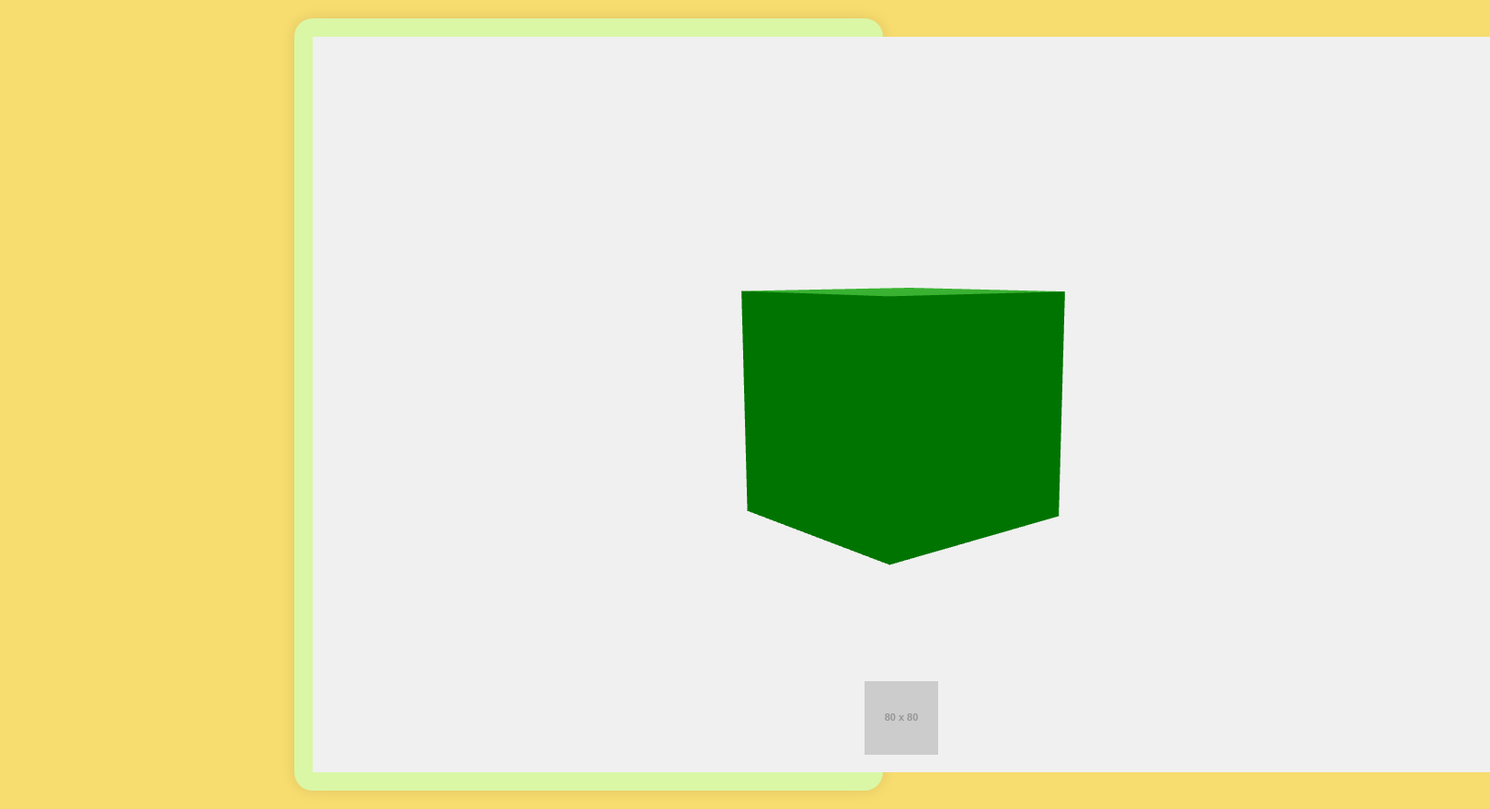
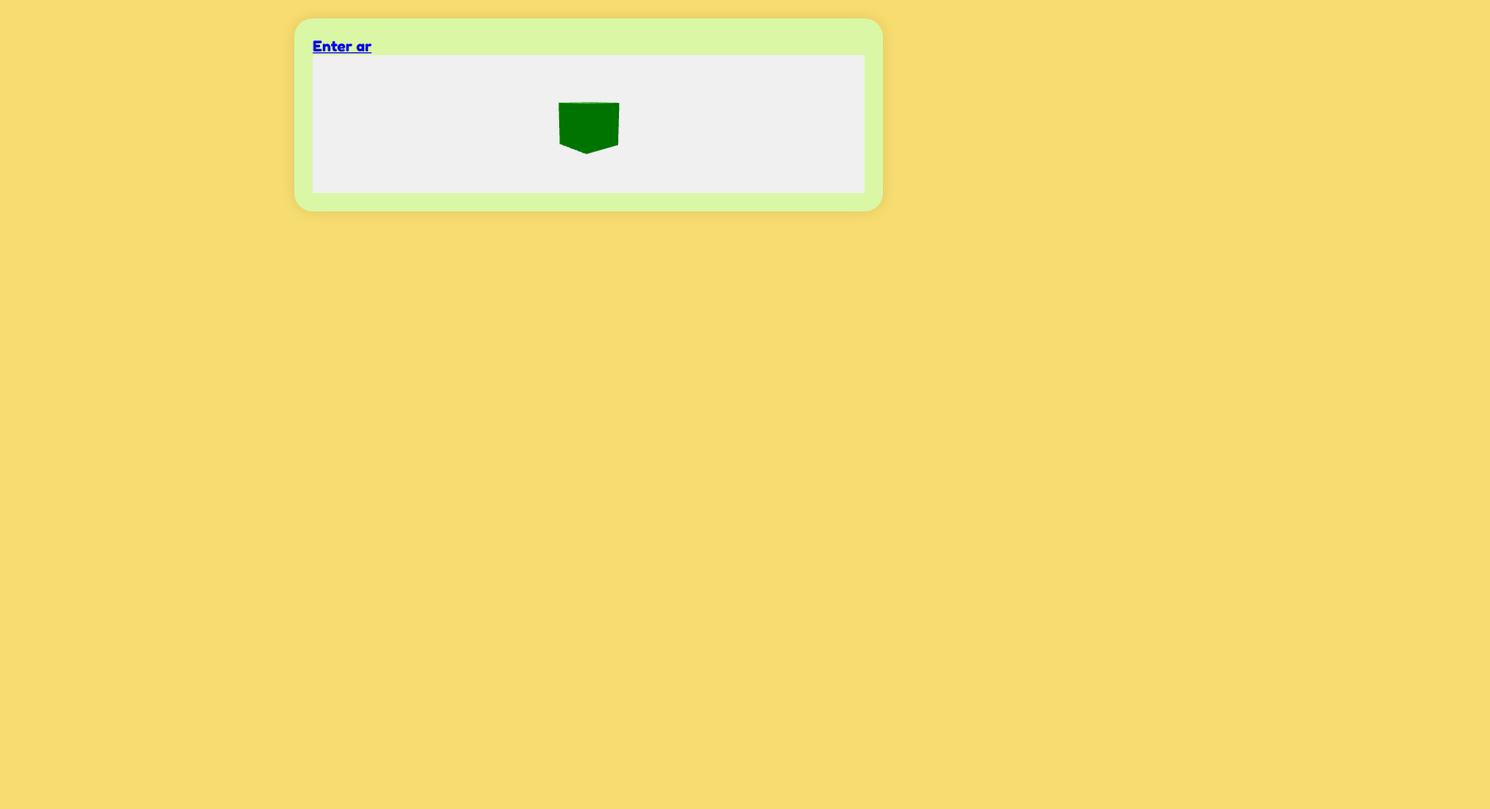
Before and after one commit to Anthematica/rincon_de_numeros, a React (Vite) app: page / in a window 1280 px wide. Shown: the whole page at 92% size, 1620 px wide, since content can reach past the window. After the commit the page ends 800 px from the top, so only its background shows below. Built offline with nearby package versions, Linux system fonts and the light colour scheme.

Commit message:
Test sin imagen

```diff
--- a/src/Components/ARIOS/index.jsx
+++ b/src/Components/ARIOS/index.jsx
@@ -37,7 +37,17 @@ const IOSAR = () => {
   const [arLink, setArLink] = useState(null);
 
   return (
-    <div style={{ position: "relative", width: "100vw", height: "100vh" }}>
+    <div style={{ width: "100%", height: "100%" }}>
+      {arLink && (
+        <a
+          rel="ar"
+          href={arLink}
+          download="asset.usdz"
+          style={{ display: "flex" }}>
+          Enter ar
+          {/* <img src="https://via.placeholder.com/80" alt="Enter AR" /> */}
+        </a>
+      )}
       <Canvas
         camera={{ position: [-2.5, 0.6, 3.0], fov: 45 }}
         onCreated={({ gl, scene }) => {
@@ -49,19 +59,6 @@ const IOSAR = () => {
         <ambientLight intensity={0.5} />
         <directionalLight position={[10, 10, 10]} intensity={1} />
       </Canvas>
-      {arLink && (
-        <a
-          rel="ar"
-          href={arLink}
-          download="asset.usdz"
-          style={{
-            position: "absolute",
-            bottom: "15px",
-            left: "calc(50% - 40px)",
-          }}>
-          <img width="80" src="https://via.placeholder.com/80" alt="Enter AR" />
-        </a>
-      )}
     </div>
   );
 };
```
